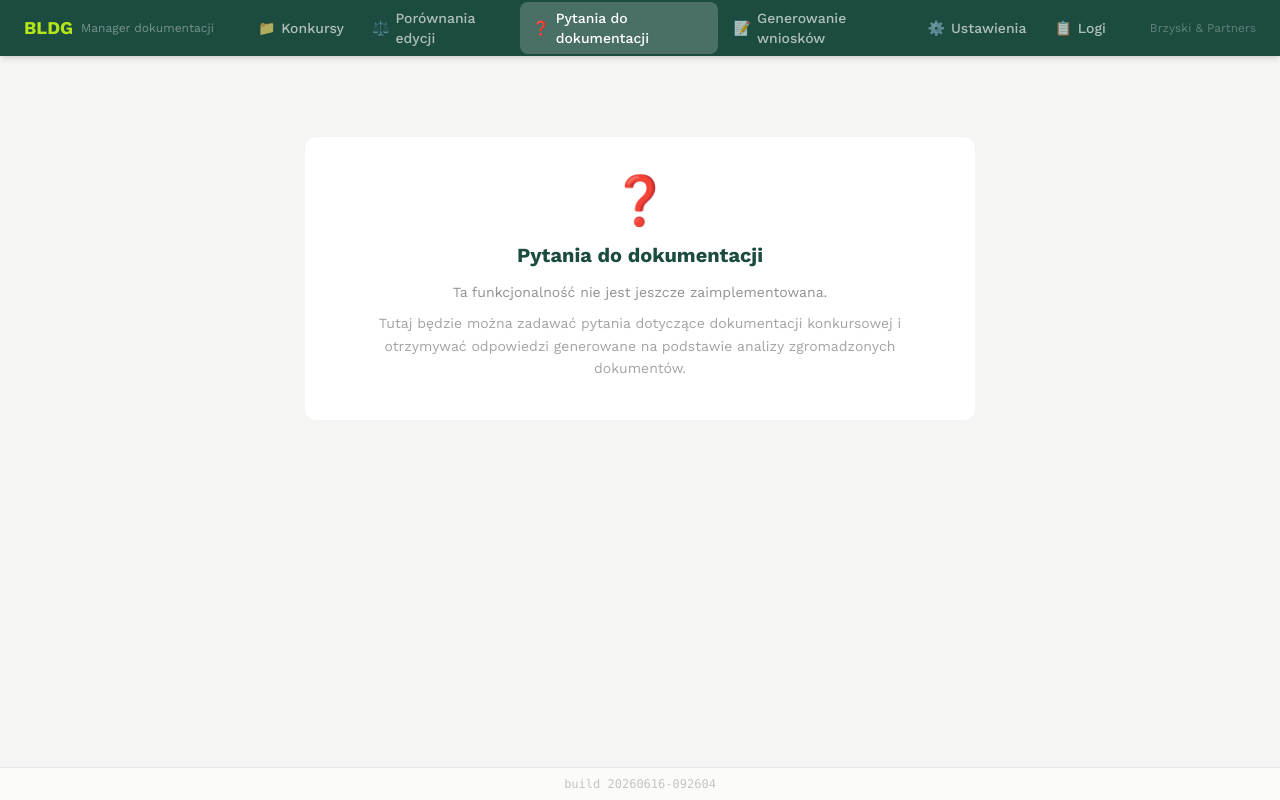
After one commit to brzysiek/bldg, a Flask app: page /questions in a window 1280 px wide. The commit adds this page. Run offline with Flask 3, Linux system fonts and the light colour scheme; parts of the project's set-up code (start-up, migrations or seed data) failed here and were passed over; some libraries are stand-ins or nearby versions.

Commit message:
Zmień nazwę zakładki na "Porównania edycji", dodaj zakładki-zapowiedzi "Pytania do dokumentacji" i "Generowanie wniosków"
Co-Authored-By: Claude Sonnet 4.6 <noreply@anthropic.com>

```diff
--- a/_build.py
+++ b/_build.py
@@ -1 +1 @@
-BUILD = "20260616-085451"
+BUILD = "20260616-092604"
--- a/app.py
+++ b/app.py
@@ -226,6 +226,7 @@ def create_app():
     from routes.settings import bp as settings_bp
     from routes.comparison import bp as comparison_bp
     from routes.auth import bp as auth_bp
+    from routes.placeholders import bp as placeholders_bp
 
     app.register_blueprint(comp_bp)
     app.register_blueprint(ed_bp)
@@ -233,6 +234,7 @@ def create_app():
     app.register_blueprint(settings_bp)
     app.register_blueprint(comparison_bp)
     app.register_blueprint(auth_bp)
+    app.register_blueprint(placeholders_bp)
 
     @app.route("/logs")
     def logs_page():
--- /dev/null
+++ b/routes/placeholders.py
@@ -0,0 +1,29 @@
+from flask import Blueprint, render_template
+
+bp = Blueprint("placeholders", __name__)
+
+
+@bp.route("/questions")
+def questions():
+    return render_template(
+        "placeholder.html",
+        title="Pytania do dokumentacji",
+        icon="❓",
+        description=(
+            "Tutaj będzie można zadawać pytania dotyczące dokumentacji konkursowej "
+            "i otrzymywać odpowiedzi generowane na podstawie analizy zgromadzonych dokumentów."
+        ),
+    )
+
+
+@bp.route("/applications")
+def applications():
+    return render_template(
+        "placeholder.html",
+        title="Generowanie wniosków",
+        icon="📝",
+        description=(
+            "Tutaj będzie można automatycznie generować wnioski o dofinansowanie "
+            "na podstawie dokumentacji konkursowej zgromadzonej w systemie."
+        ),
+    )
--- a/templates/base.html
+++ b/templates/base.html
@@ -61,7 +61,17 @@
         <a href="{{ url_for('comparison.index') }}"
            class="flex items-center gap-1.5 px-3 py-1.5 rounded-lg text-sm font-medium transition-colors
                   {% if request.path.startswith('/comparison') %}bg-white/20 text-white{% else %}text-white/65 hover:bg-white/10 hover:text-white{% endif %}">
-          <span>⚖️</span><span>Porównania</span>
+          <span>⚖️</span><span>Porównania edycji</span>
+        </a>
+        <a href="{{ url_for('placeholders.questions') }}"
+           class="flex items-center gap-1.5 px-3 py-1.5 rounded-lg text-sm font-medium transition-colors
+                  {% if request.path == '/questions' %}bg-white/20 text-white{% else %}text-white/65 hover:bg-white/10 hover:text-white{% endif %}">
+          <span>❓</span><span>Pytania do dokumentacji</span>
+        </a>
+        <a href="{{ url_for('placeholders.applications') }}"
+           class="flex items-center gap-1.5 px-3 py-1.5 rounded-lg text-sm font-medium transition-colors
+                  {% if request.path == '/applications' %}bg-white/20 text-white{% else %}text-white/65 hover:bg-white/10 hover:text-white{% endif %}">
+          <span>📝</span><span>Generowanie wniosków</span>
         </a>
         <a href="{{ url_for('settings.index') }}"
            class="flex items-center gap-1.5 px-3 py-1.5 rounded-lg text-sm font-medium transition-colors
--- /dev/null
+++ b/templates/placeholder.html
@@ -0,0 +1,12 @@
+{% extends "base.html" %}
+{% block title %}{{ title }} – BLDG{% endblock %}
+{% block content %}
+<div class="bg-white rounded-xl border border-gray-100 p-10 text-center max-w-2xl mx-auto mt-10">
+  <div class="text-5xl mb-4">{{ icon }}</div>
+  <h1 class="text-xl font-bold text-bottle mb-3">{{ title }}</h1>
+  <p class="text-slate-text/60 text-sm leading-relaxed mb-2">
+    Ta funkcjonalność nie jest jeszcze zaimplementowana.
+  </p>
+  <p class="text-slate-text/50 text-sm leading-relaxed">{{ description }}</p>
+</div>
+{% endblock %}
```
